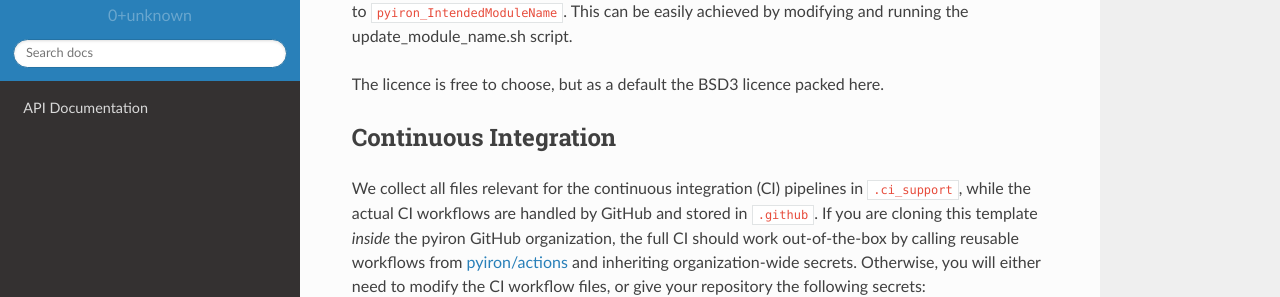
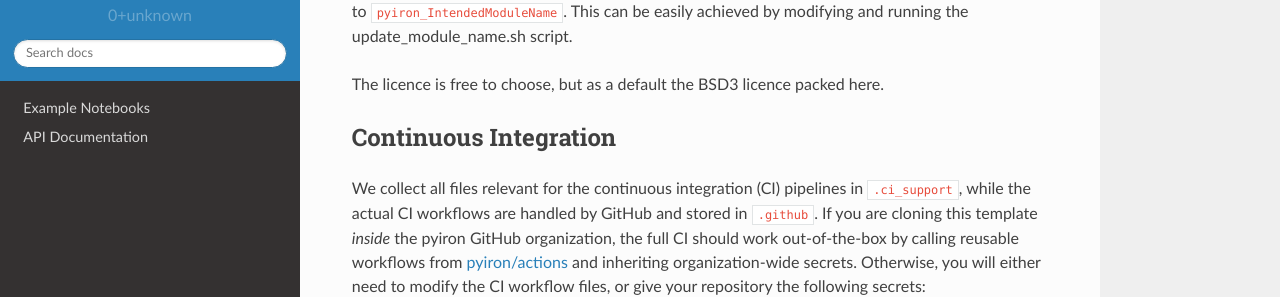
Before and after one commit to pyiron/pyiron_module_template, a Sphinx documentation site: the page built from docs/index.rst, in a window 1280 px wide. Shown: the part 313-610 px from the top of the page. Built offline with Sphinx 7.4.7 and the Read the Docs theme 2.0.0, drawn with Linux system fonts in a browser that asks for light colours.

Commit message:
Include notebooks/ in the docs

```diff
--- a/docs/index.rst
+++ b/docs/index.rst
@@ -8,4 +8,5 @@
 .. toctree::
    :hidden:
 
+   source/examples.rst
    source/indices.rst
--- /dev/null
+++ b/docs/source/examples.rst
@@ -0,0 +1,11 @@
+.. _examples:
+
+
+Example Notebooks
+=================
+
+.. nbgallery::
+   :maxdepth: 2
+   :glob:
+
+   notebooks/*
```
